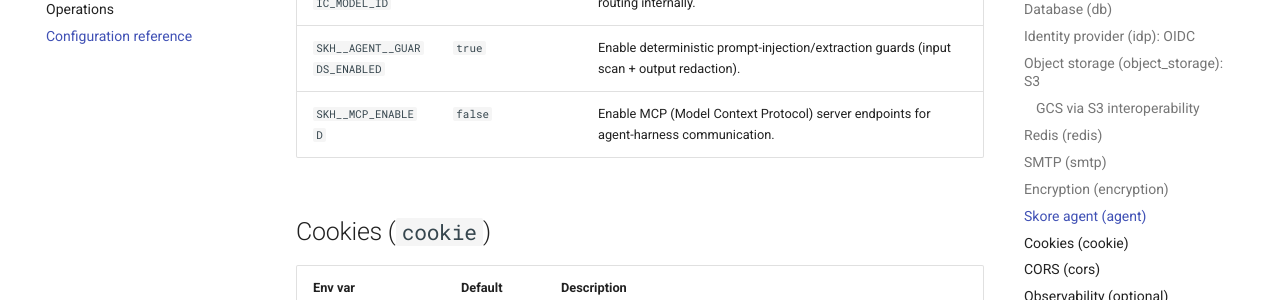
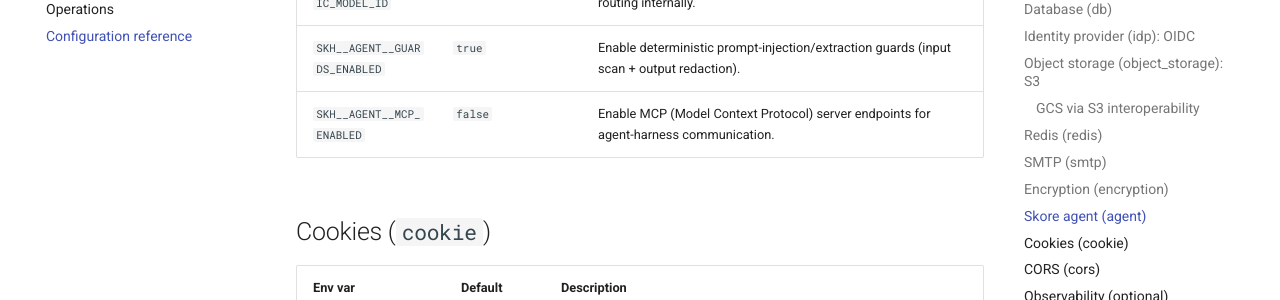
Before and after one commit to probabl-ai/charts, an MkDocs documentation site: the page built from docs/reference-configuration.md, in a window 1280 px wide and 900 px high, scrolled down 7256 px. Shown: the part 153-453 px from the top of the window. Built offline with MkDocs 1.6.1 and Material for MkDocs 9.7.7, drawn with Linux system fonts in a browser that asks for light colours; comment, search, counter and statistics services are not loaded.

Commit message:
fix(skh): rename MCP env var to SKH__AGENT__MCP_ENABLED

```diff
--- a/docs/reference-configuration.md
+++ b/docs/reference-configuration.md
@@ -159,7 +159,7 @@
 | `SKH__AGENT__SESSION_TTL_SECONDS` | `3600` | Redis TTL (s) for server-side harness session state. Requires Redis when running more than one replica. |
 | `SKH__AGENT__PUBLIC_MODEL_ID` | `skore-agent` | Single model id advertised to harnesses; the hub maps it to tier routing internally. |
 | `SKH__AGENT__GUARDS_ENABLED` | `true` | Enable deterministic prompt-injection/extraction guards (input scan + output redaction). |
-| `SKH__MCP_ENABLED` | `false` | Enable MCP (Model Context Protocol) server endpoints for agent-harness communication. |
+| `SKH__AGENT__MCP_ENABLED` | `false` | Enable MCP (Model Context Protocol) server endpoints for agent-harness communication. |
 
 ## Cookies (`cookie`)
 
```
Also changed, not shown: 2 other files.
